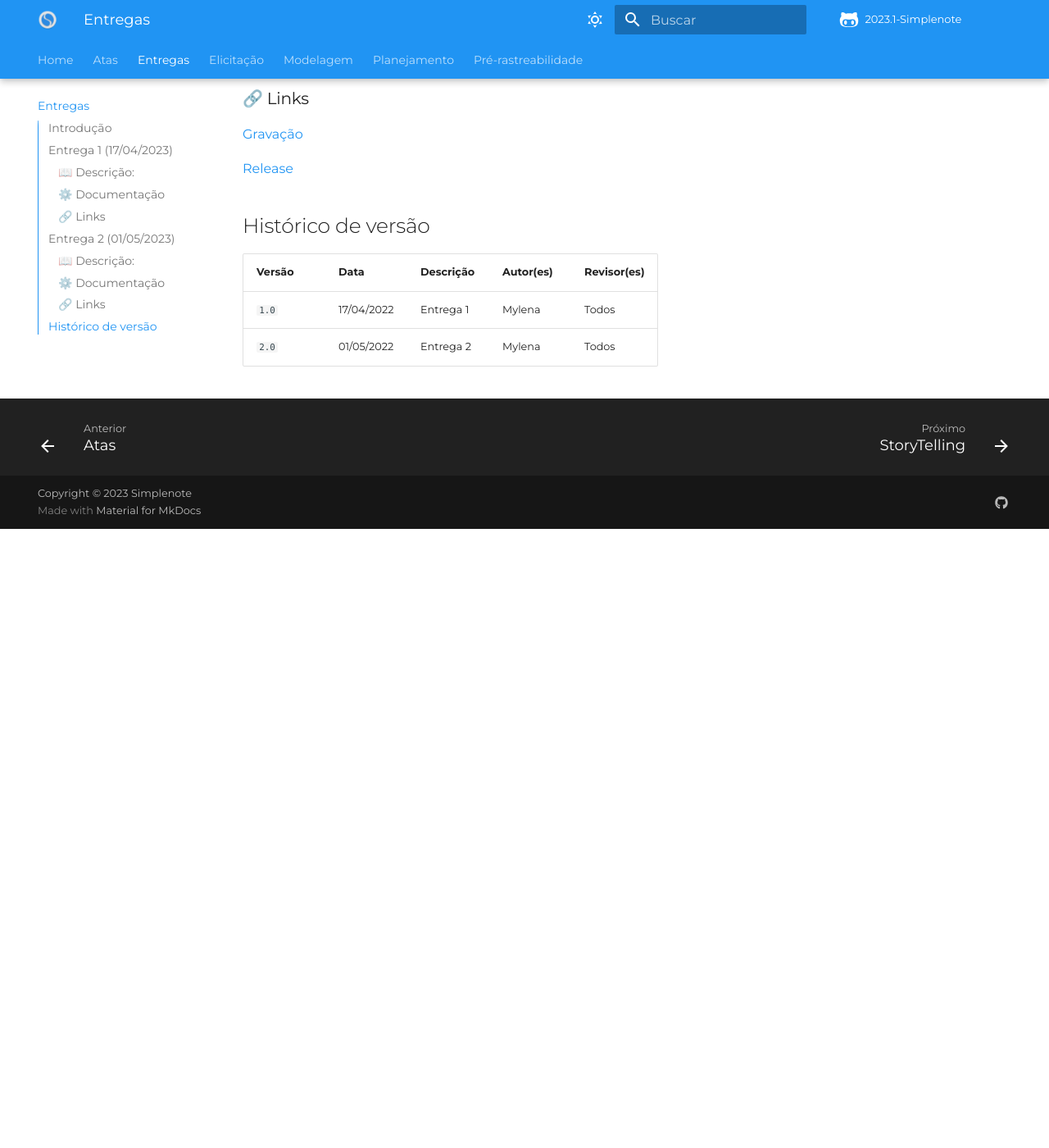
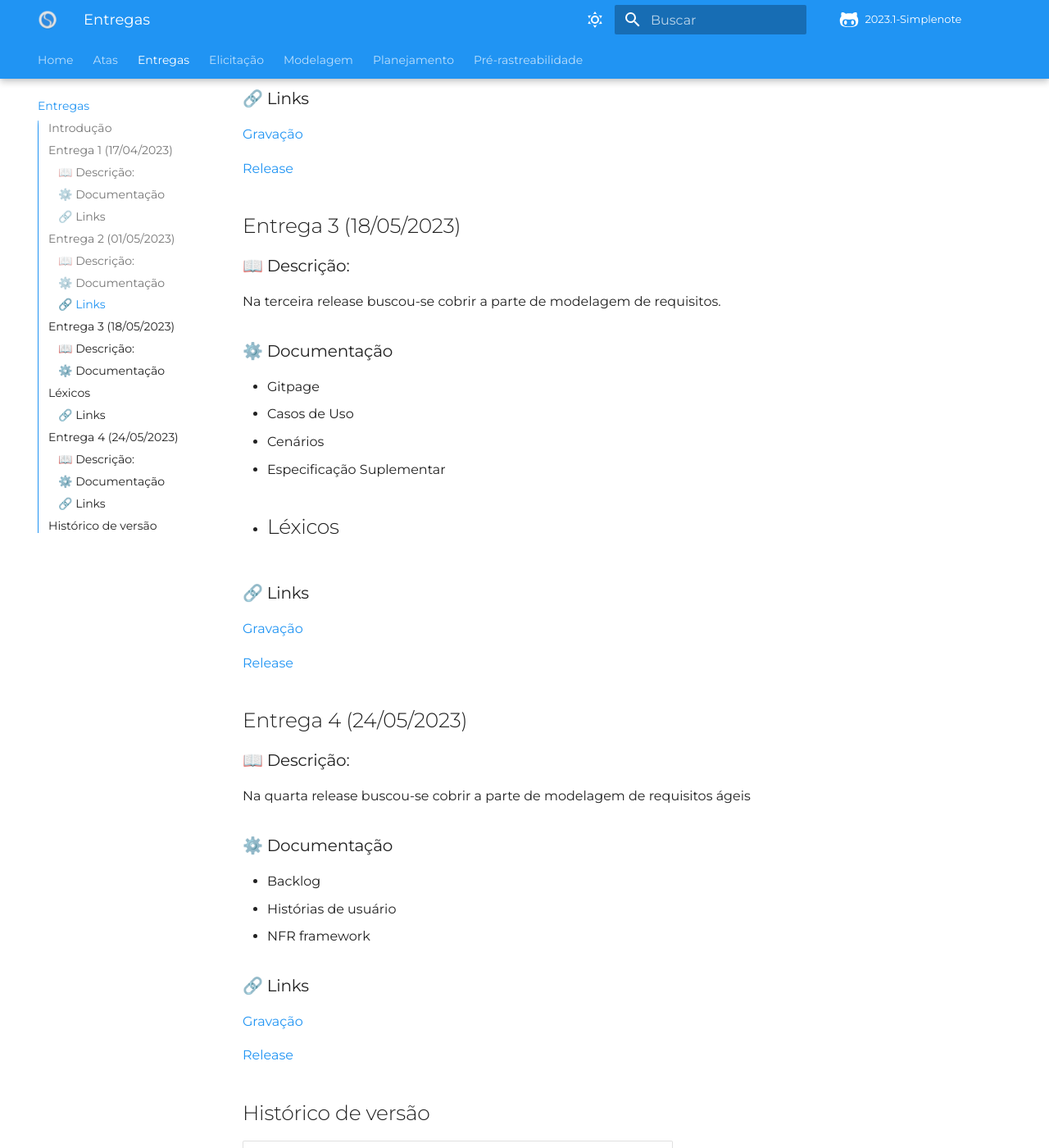
Before and after one commit to Requisitos-de-Software/2023.1-Simplenote, an MkDocs documentation site: the page built from docs/entregas.md, in a window 1280 px wide and 1400 px high, scrolled down 1371 px. Shown: the whole window at 82% size. Built offline with MkDocs 1.6.1 and Material for MkDocs 9.7.7, drawn with Linux system fonts in a browser that asks for light colours; some web fonts are replaced; comment, search, counter and statistics services are not loaded; before the commit the page ends 2016 px from its top, so only the background shows below that; some of the changed text lies outside the part shown.

Commit message:
Update entregas.md

```diff
--- a/docs/entregas.md
+++ b/docs/entregas.md
@@ -38,7 +38,34 @@ Na segunda release buscou-se cobrir a parte de planejamento, as técnicas e a pr
 
 [Release](https://github.com/Requisitos-de-Software/2023.1-Simplenote/releases/tag/SimpleNote)
 
+## Entrega 3 (18/05/2023)
+### 📖 Descrição:
+Na terceira release buscou-se cobrir a parte de modelagem de requisitos.
+### ⚙️ Documentação
+- Gitpage
+- Casos de Uso
+- Cenários
+- Especificação Suplementar
+- Léxicos
+-
+### 🔗 Links
+[Gravação](https://youtu.be/ezyo9w8Pc14)
 
+[Release](https://github.com/Requisitos-de-Software/2023.1-Simplenote/releases/tag/Simplenote)
+
+## Entrega  4  (24/05/2023)
+### 📖 Descrição:
+Na quarta release buscou-se cobrir a parte de modelagem de requisitos ágeis
+### ⚙️ Documentação
+- Backlog
+- Histórias de usuário
+- NFR framework
+
+
+### 🔗 Links
+[Gravação](https://youtu.be/aXE6jrN7GOM)
+
+[Release](https://github.com/Requisitos-de-Software/2023.1-Simplenote/releases/tag/Simplenote4)
 
 ## Histórico de versão
 
@@ -46,3 +73,4 @@ Na segunda release buscou-se cobrir a parte de planejamento, as técnicas e a pr
 |--|--|--|--|--|
 | `1.0`|17/04/2022|Entrega 1| Mylena| Todos
 | `2.0`|01/05/2022|Entrega 2 | Mylena| Todos
+| `3.0`| 25/02/2023| Entrega 3 e 4| Mylena | Todos
```
